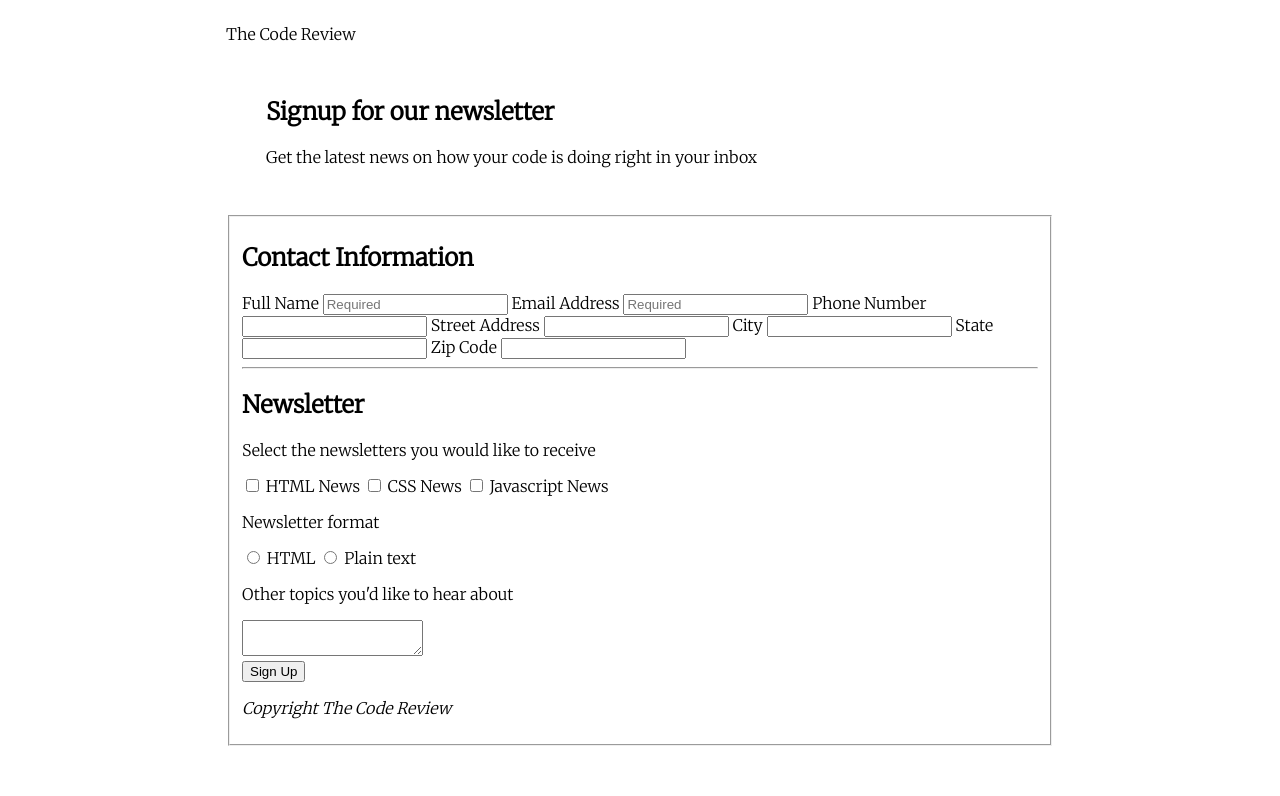
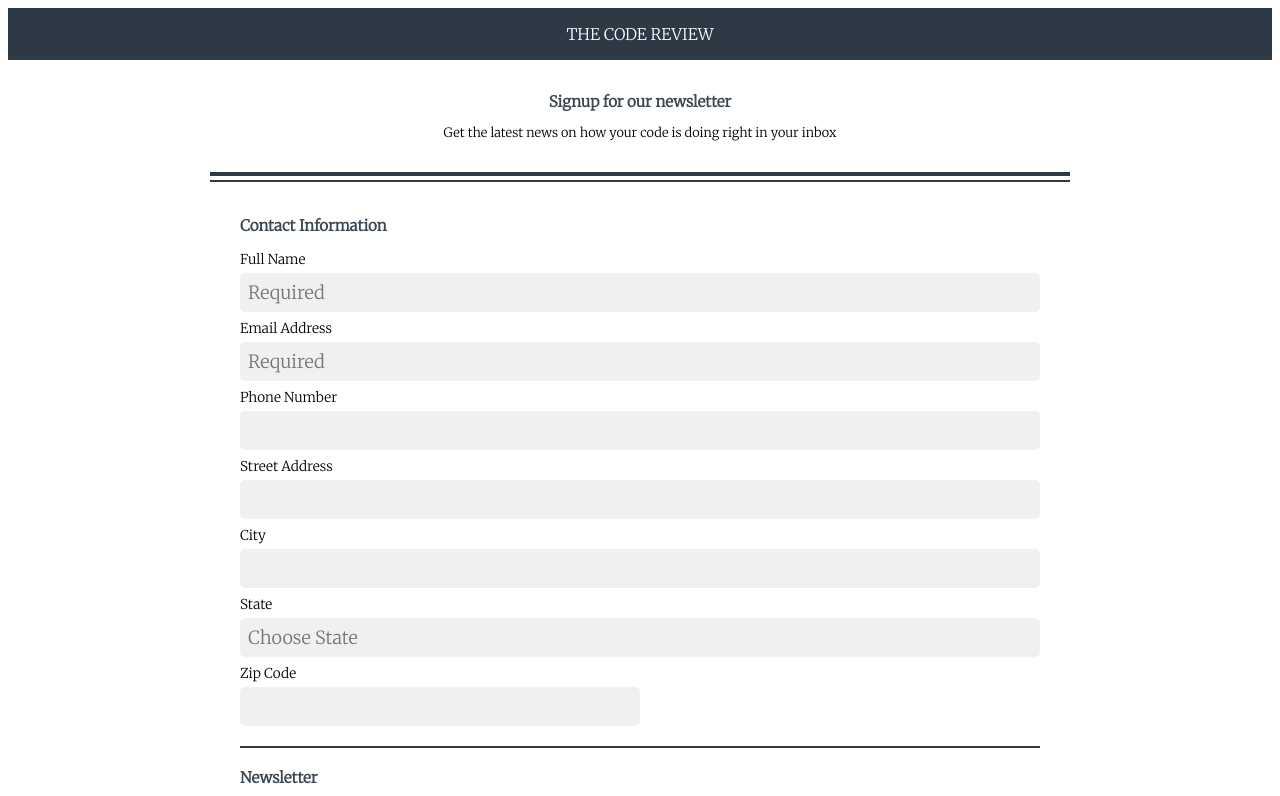
Before and after one commit to webdevotter/responsive-newsletter-subscription-form, a plain HTML site: page index.html in a window 1280 px wide. Shown: the top 796 px of the page. Drawn offline with Linux system fonts and the light colour scheme.

Commit message:
styling active hover colors

```diff
--- a/index.html
+++ b/index.html
@@ -17,17 +17,19 @@
         </div>
         <nav class="container">
             <ul class="nav-flex">
-                <h1>Signup for our newsletter</h1>
+                <h2><strong>Signup for our newsletter</strong></h2>
                 <p>Get the latest news on how your code is doing right in your inbox</p>
             </ul>
         </nav>
     </header>
+
+
     <main class="container">
 
             <form>
                 <fieldset>
 
-                    <h2>Contact Information</h2>
+                    <h2><strong>Contact Information</strong></h2>
 
                     <label for="name">Full Name</label>
                     <input type="text" id="name" name="full-name" placeholder="Required">
@@ -45,14 +47,14 @@
                     <input type="text" id="address2" name="user-address2">
 
                     <label for="state">State</label>
-                    <input type="text" id="state" name="user-state">
+                    <input type="text" id="state" name="user-state" placeholder="Choose State">
 
                     <label for="zip">Zip Code</label>
                     <input type="text" id="zip" name="user-zip">
 
-                    <hr>
 
-                    <h2>Newsletter</h2>
+
+                    <h2 id="newsletter"><strong>Newsletter</strong></h2>
 
                     <p class="hint">Select the newsletters you would like to receive</p>
 
@@ -64,6 +66,7 @@
 
                     <input type="checkbox" id="javascript_news" name="javascript">
                     <label for="javascript_news">Javascript News</label>
+
 
                     <p class="hint">Newsletter format</p>
 
@@ -82,7 +85,7 @@
                     <button type="submit">Sign Up</button>
 
 
-                    <p class="hint"><em>Copyright The Code Review</em></p>
+                    <p class="hint" id="copyright"><em>Copyright The Code Review</em></p>
 
 
 
--- a/style.css
+++ b/style.css
@@ -1,11 +1,106 @@
 * {
     box-sizing: border-box;
+}
+body {
+    font-family: 'Merriweather', serif;
 }
 .container {
     max-width: 860px;
     margin: 0 auto;
     padding: 1rem;
+}
+ul {
+    padding: 0;
+}
+h2 {
+    font-size: .95em;
+}
+p {
+    font-size: .75em;
+}
+label {
+    color: 55687A;
+}
+input[type="radio"]:checked {
+    background-color: #489FF9;
+  }
+input:focus, textarea:focus {
+    outline: 2px solid #46698B;
+}
+nav.container p {
+    font-size: .80em;
+}
+fieldset {
+    border: none;
+}
+nav.container {
+    border-bottom: 4px solid #2D3945;
+}
+main.container {
+    border-top: 2px solid #2D3945;
+    margin-top: 4px;
+}
+#zip {
+    margin-bottom: 20px;
+}
+#newsletter {
+    border-top: 2px solid #2D3945;
+    padding-top: 20px;
+    margin-top: 0px;
+}
+header, #copyright {
+    text-align: center;
+}
+#logo-text {
+    text-transform: uppercase;
+    color: white;
+}
+#logo .container {
+    background-color: #2D3945;
+    max-width: 100%;
+ }
+.required {
+    font-size: .65em;
+    text-align: right;
+}
+#copyright {
+    font-size: .75em;
+    color: #B1B5B9
+}
+h2 {
+    color: #3B4650
+}
+label {
+    font-size: .85em;
+}
+#zip {
+    max-width: 50%;
+}
+input, textarea {
+    background-color: #EFF0F1;
+    border: none;
+    border-radius: 5px;
+    display: block;
+    width: 100%;
+    margin: 5px 0;
+    padding: 8px;
+    font-size: 1.13em;
+    color: black;
     font-family: 'Merriweather', serif;
 }
-
-/* comment */
+textarea {
+    height: 100px;
+    max-width: 100%;
+}
+button {
+    width: 100%;
+    padding: 12px 0;
+    font-size: 18px;
+    background-color: #4EBBB5;
+    color: white;
+    border: none;
+    border-radius: 5px;
+    margin: 24px auto;
+    display: block;
+    cursor: pointer;
+}
```
Also changed, not shown: desktop-form.png (added), mobile-form.png (added), 1 other file.
